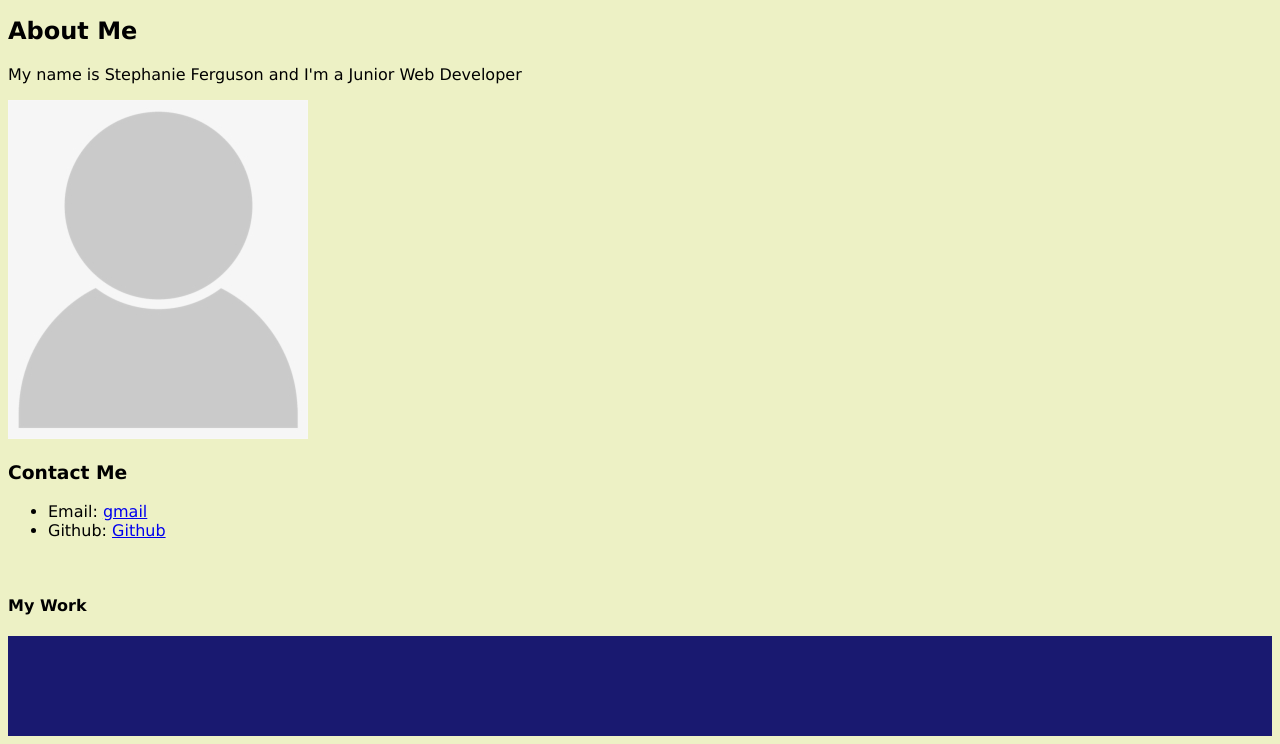
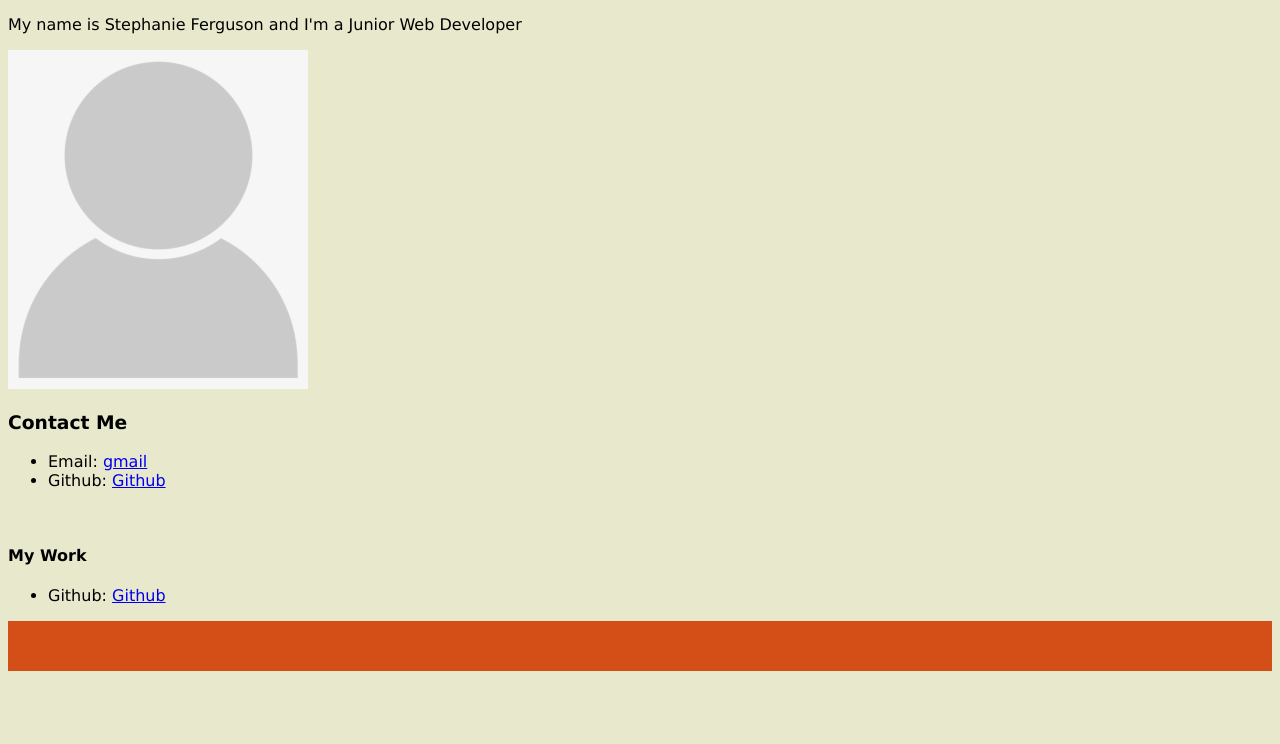
Before and after one commit to sjf630/Portfolio, a plain HTML site: page index.html in a window 1280 px wide. Shown: the part 124-868 px from the top of the page. After the commit the page ends 803 px from the top, so only its background shows below. Drawn offline with Linux system fonts and the light colour scheme.

Commit message:
pushing more stuff

```diff
--- a/index.html
+++ b/index.html
@@ -32,6 +32,9 @@
   </section>
   <section id="my-work">
     <h4>My Work</h4>
+    <ul>
+      <li>Github: <a href="https://github.com/sjf630">Github</a></li>
+    </ul>
   </section>
   </main>
 
--- a/style.css
+++ b/style.css
@@ -3,21 +3,21 @@
 }
 
 body {
-  background-color: rgb(237, 241, 197);
+  background-color: rgb(232, 232, 205);
 }
 
 header,
 footer {
   width: 100%;
-  height: 100px;
-  line-height: 100px;
-  color: #f0ead6;
-  background-color: #191970;
+  height: 50px;
+  line-height: 50px;
+  color: #f1cc8b;
+  background-color: #d34f17;
 }
 
 figure {
   width: 200px;
-  background-color: #f0ead6;
+  background-color: #e3ddcb;
 }
 
 .highlighted-text {
@@ -26,4 +26,4 @@ figure {
 
 
 #contact-section {
-  background-color: #f3efe5;
+  background-color: #f1cc8b;
```
Also changed, not shown: 1 other file.
